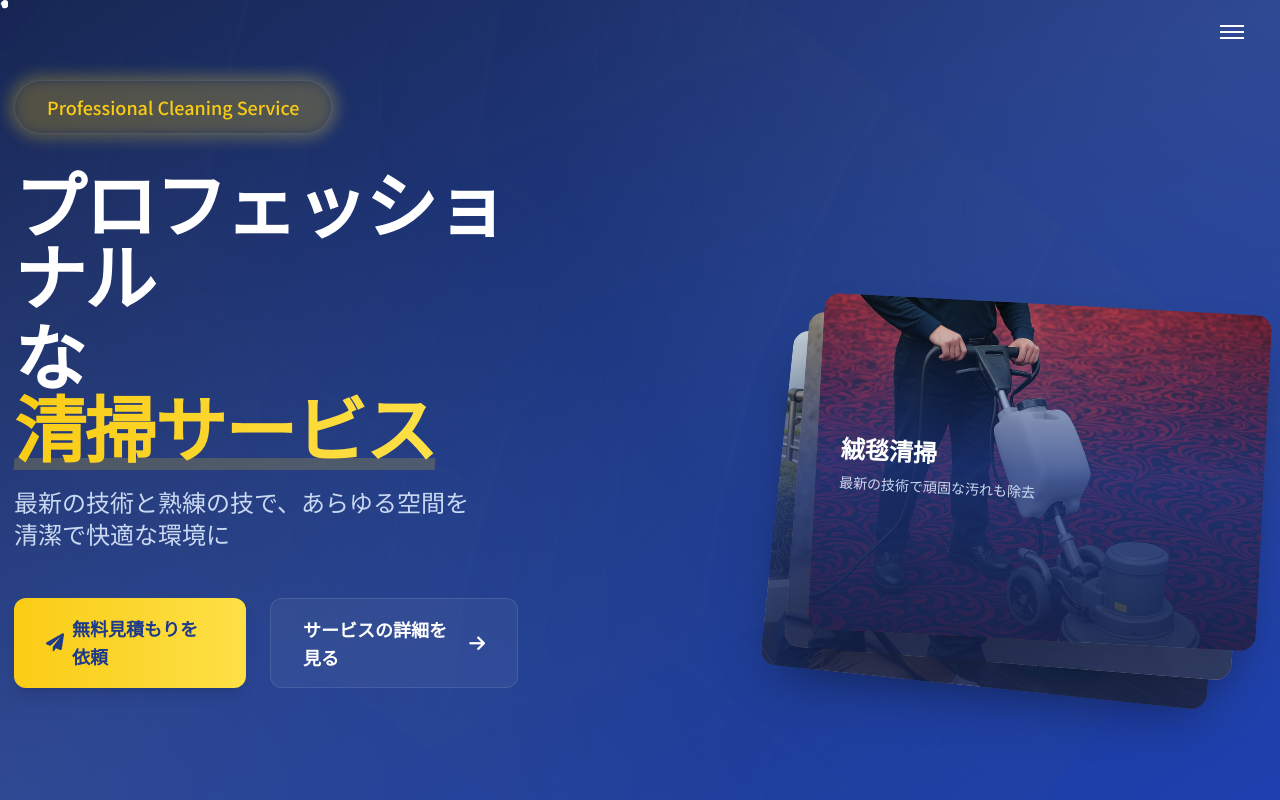
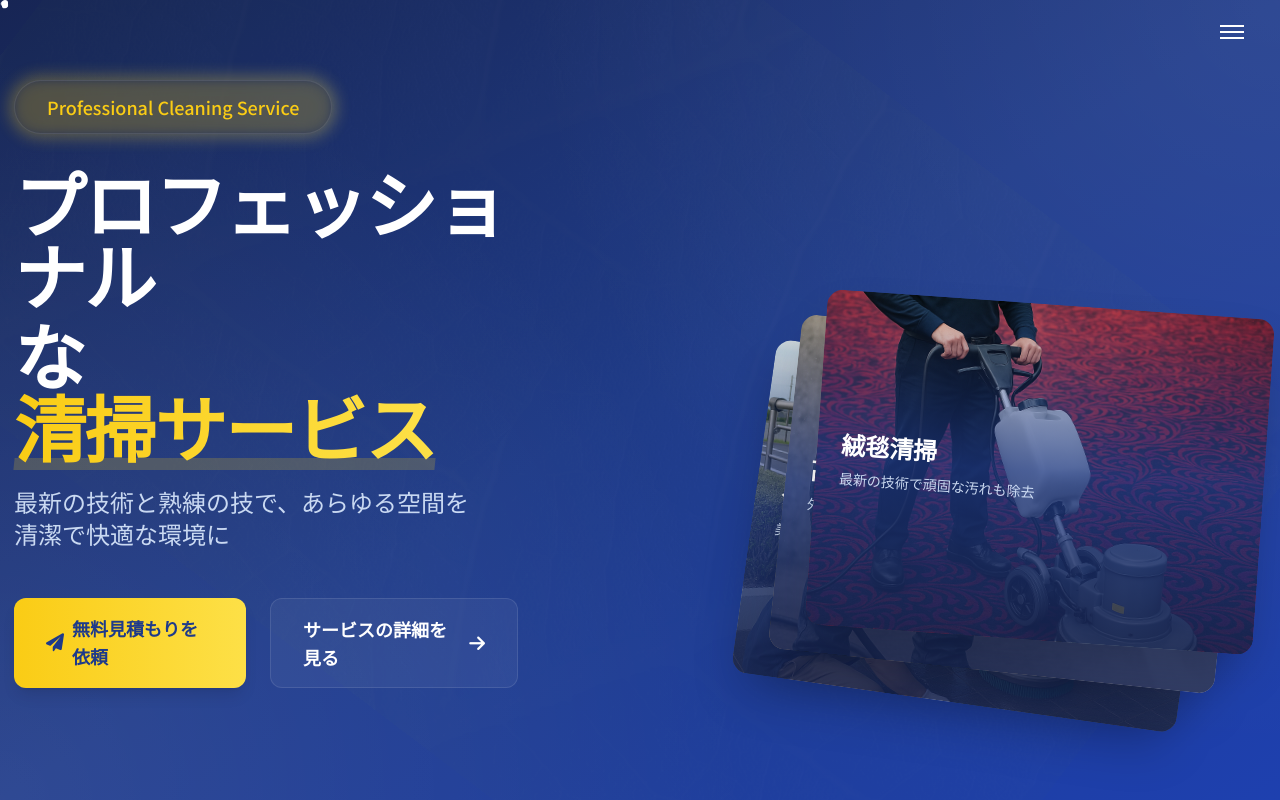
Before and after one commit to fura-1993/clean, a Next.js app: page / in a window 1280 px wide. Shown: the top 800 px of the page. Built offline with nearby package versions, Linux system fonts and the light colour scheme.

Commit message:
Increase spacing and rotation between service cards

```diff
--- a/src/components/Hero/Hero.tsx
+++ b/src/components/Hero/Hero.tsx
@@ -197,12 +197,12 @@ export default function Hero() {
                   key={service.title}
                   className="group absolute w-full max-w-md rounded-2xl overflow-hidden shadow-2xl aspect-[4/3]"
                   style={{
-                    top: `${index * 24}px`,
-                    right: `${index * 20}px`,
+                    top: `${index * 32}px`,
+                    right: `${index * 32}px`,
                     zIndex: services.length - index,
-                    transform: `rotate(${1.5 + index * 1.5}deg)`
+                    transform: `rotate(${2 + index * 2}deg)`
                   }}
-                  initial={{ opacity: 0, x: 100, rotate: 3 + index * 1.5 }}
+                  initial={{ opacity: 0, x: 100, rotate: 4 + index * 2 }}
                   animate={{
                     opacity: 1,
                     x: 0,
```
